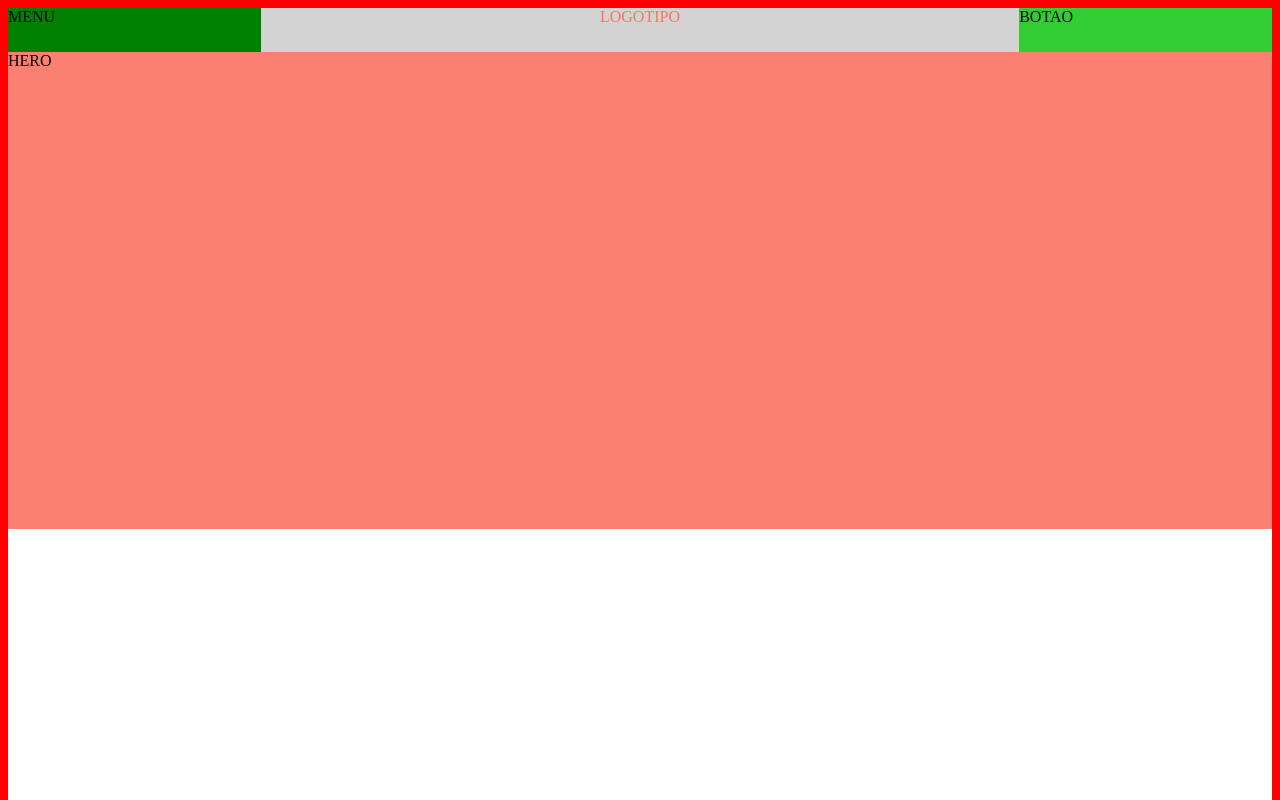
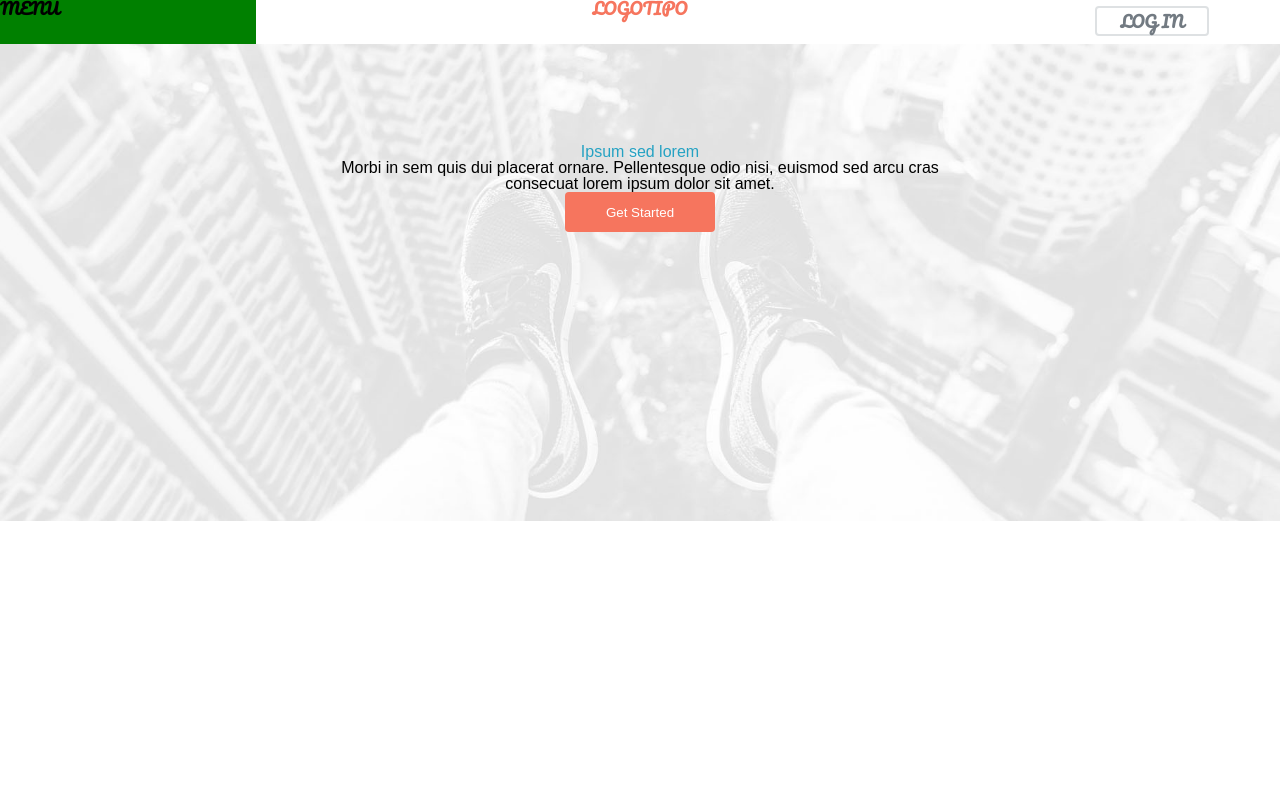
Before and after one commit to hugoliveira79/lsd2223, a plain HTML site: page exercicio3/index.html in a window 1280 px wide. Shown: the top 800 px of the page. Drawn offline with Linux system fonts and the light colour scheme.

Commit message:
Adicionados fontes e imagens

```diff
--- a/exercicio3/css/estilos.css
+++ b/exercicio3/css/estilos.css
@@ -1,5 +1,13 @@
+@font-face { /*DEFINE UMA NOVA FONT */
+    font-family: Pacifico;
+    src: url('../fonts/Pacifico-Regular.ttf');
+}
+
 body{
     background: red;
+    font-family: 'Arial';
+    margin: 0;
+    padding: 0;
 }
 
 .wrapper{
@@ -12,18 +20,78 @@ header{
     width: 100%;
     height: 44px;
     background: #ffffff;
+    float: left;
+    font-family: 'Pacifico';
+    font-weight: bold;
+}
+
+header .col-3 a{
+    text-transform: uppercase;
+    text-decoration: none;
+    color: #727a82;
+    border: 2px  #dee1e3 solid;
+    border-radius: 4px;
+    width: 100px;
+
+    display: block;
+    text-align: center;
+    margin-left: auto;
+    margin-right: auto;
+    margin-top: 6px;
+    padding: 5px;
+
+    /*margin: 10px 20px;*/
+}
+header .col-3 a:hover{
+    background: #dee1e3;
+    border-color: #727a82;;
 }
 
 .hero{
     width: 100%;
     height:477px;
-    background: salmon;
+
+    background:purple url('../images/banner.jpg') top center no-repeat ;
+    background-size: cover;
+    float: left;
+
+
+
+    /*
+    background-image: url('../images/banner.jpg') ;
+    background-color: purple;
+     background-position: top center;
+
+    */
+}
+
+.hero-content{
+    width: 50%;
+    min-height: 150px;
+
+    text-align: center;
+    margin-left: 25%;
+    margin-top: 100px;
+}
+
+.hero-content h1{
+    color:#25A2C3;
+}
+
+.hero-content button{
+    background: #f6755e;
+    border: none;
+    color: #fff;
+    width: 150px;
+    height: 40px;
+    border-radius: 4px;
 }
 
 .articles{
     width: 100%;
     height:500px;
     background: white;
+    float: left;
 }
 
 .highlights{
@@ -31,17 +99,20 @@ header{
     width: 100%;
     height: 200px;
     background: purple;
+    float: left;
 }
 .latest-news{
     width: 100%;
     height: 250px;
     background: grey;
+    float: left;
 }
 
 footer{
     width: 100%;
     height:150px;
     background: blue;
+    float: left;
 }
 
 .col-1{
@@ -54,7 +125,7 @@ footer{
 .col-2{
     width: 60%;
     height: 44px;
-    background: lightgray;
+
     float: left;
     text-align: center;
     color: #f6755e;
@@ -64,7 +135,7 @@ footer{
 .col-3{
     width: 20%;
     height: 44px;
-    background: limegreen;
+
     float: left;
 
 }
--- /dev/null
+++ b/exercicio3/css/reset.css
@@ -0,0 +1,43 @@
+html, body, div, span, applet, object, iframe,
+h1, h2, h3, h4, h5, h6, p, blockquote, pre,
+a, abbr, acronym, address, big, cite, code,
+del, dfn, em, img, ins, kbd, q, s, samp,
+small, strike, strong, sub, sup, tt, var,
+b, u, i, center,
+dl, dt, dd, ol, ul, li,
+fieldset, form, label, legend,
+table, caption, tbody, tfoot, thead, tr, th, td,
+article, aside, canvas, details, embed,
+figure, figcaption, footer, header, hgroup,
+menu, nav, output, ruby, section, summary,
+time, mark, audio, video {
+	margin: 0;
+	padding: 0;
+	border: 0;
+	font-size: 100%;
+	font: inherit;
+	vertical-align: baseline;
+}
+/* HTML5 display-role reset for older browsers */
+article, aside, details, figcaption, figure,
+footer, header, hgroup, menu, nav, section {
+	display: block;
+}
+body {
+	line-height: 1;
+}
+ol, ul {
+	list-style: none;
+}
+blockquote, q {
+	quotes: none;
+}
+blockquote:before, blockquote:after,
+q:before, q:after {
+	content: '';
+	content: none;
+}
+table {
+	border-collapse: collapse;
+	border-spacing: 0;
+}
--- a/exercicio3/index.html
+++ b/exercicio3/index.html
@@ -5,7 +5,10 @@
     <meta http-equiv="X-UA-Compatible" content="IE=edge">
     <meta name="viewport" content="width=device-width, initial-scale=1.0">
     <title>Document</title>
+    <link rel="stylesheet" href="css/reset.css">
     <link rel="stylesheet" href="css/estilos.css">
+
+
 </head>
 <body>
     <div class="wrapper">
@@ -17,13 +20,24 @@
                 LOGOTIPO
             </div>
             <div class="col-3">
-                BOTAO
+                <a href="http://www.google.com" target="_blank">
+                    Log in
+                </a>
             </div>
 
         </header>
 
         <div class="hero">
-HERO
+            <div class="hero-content">
+                <h1>Ipsum sed lorem</h1>
+                <p>
+                    Morbi in sem quis dui placerat ornare. Pellentesque odio nisi, euismod
+                    sed arcu cras consecuat lorem ipsum dolor sit amet.
+                </p>
+                <button>Get Started</button>
+
+
+            </div>
         </div>
 
         <div class="articles">
```
Also changed, not shown: exercicio3/fonts/Pacifico-Regular.ttf (added).
